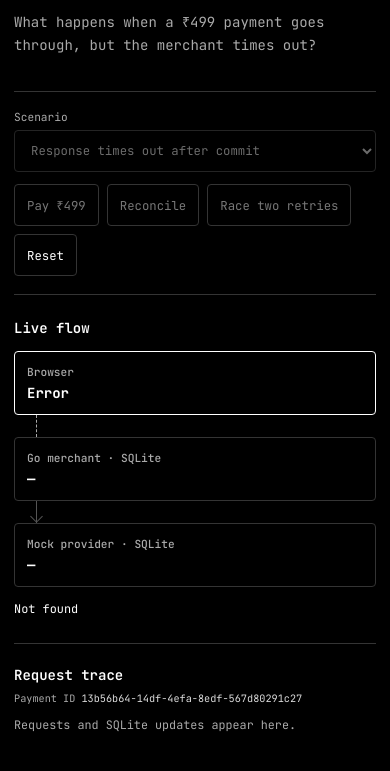
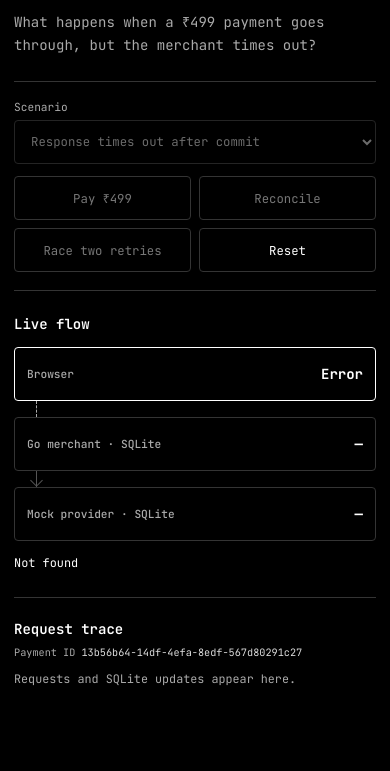
Before and after one commit to Indra55/schrodingers_charge, a plain HTML site: page docs/index.html in a window 390 px wide. Shown: the part 67-838 px from the top of the page. Drawn offline with Linux system fonts and the light colour scheme; no server answers.

Commit message:
Fit the live payment flow on phones

```diff
--- a/docs/index.html
+++ b/docs/index.html
@@ -70,13 +70,18 @@
     .empty { margin-top: 12px; color: var(--muted); font-size: .84rem; }
     @media (max-width: 560px) {
       main { width: min(100% - 28px, 920px); }
-      .controls label, select { width: 100%; }
+      header { margin-bottom: 24px; }
+      .controls label, select, .actions { width: 100%; }
+      .actions { display: grid; grid-template-columns: repeat(2, minmax(0, 1fr)); }
+      button, select { min-height: 44px; }
       .nodes { grid-template-columns: 1fr; }
-      .node { min-height: 64px; gap: 6px; padding: 10px 12px; }
-      .edge { width: 1px; height: 22px; margin-left: 22px; }
+      .node { grid-template-columns: minmax(0, 1fr) auto; align-items: center; min-height: 54px; gap: 8px; padding: 10px 12px; }
+      .node h3 { align-self: center; }
+      .node output { text-align: right; }
+      .edge { width: 1px; height: 16px; margin-left: 22px; }
       .edge::after { top: auto; right: auto; bottom: 2px; left: -4px; transform: rotate(135deg); }
       .edge[data-direction="back"]::after { top: 2px; bottom: auto; left: -4px; transform: rotate(-45deg); }
-      .edge[data-direction="fault"] { width: 0; height: 22px; border: 0; border-left: 1px dashed #aaa; }
+      .edge[data-direction="fault"] { width: 0; height: 16px; border: 0; border-left: 1px dashed #aaa; }
     }
   </style>
 </head>
```
